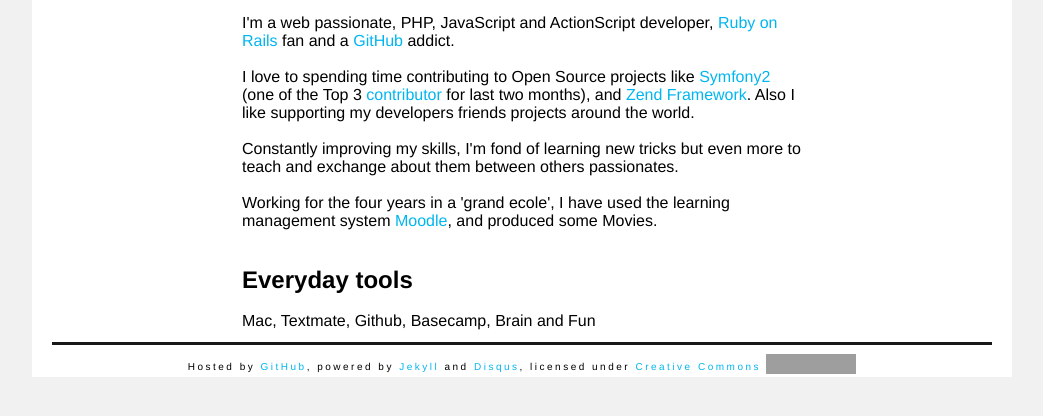
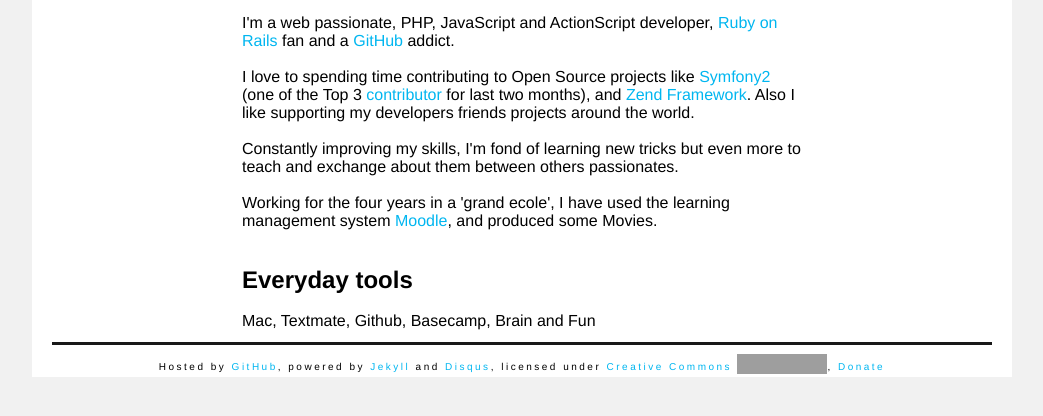
Before and after one commit to stealth35/stealth35.github.com, a Jekyll site: the page built from resume.html, in a window 1280 px wide, cut to the strip 314-730 px from the top of the page. Shown: the whole strip, without its empty margins (118-1161 px from the left). Built offline with Jekyll 4.4.1, drawn with Linux system fonts in a browser that asks for light colours; comment, search, counter and statistics services are not loaded; grey boxes are pictures that could not be loaded.

Commit message:
Added donate link

```diff
--- a/_layouts/default.html
+++ b/_layouts/default.html
@@ -29,7 +29,7 @@
             </header>
             {{ content }}
             <footer>
-                <p>Hosted by <a href="http://github.com">GitHub</a>, powered by <a href="http://github.com/mojombo/jekyll">Jekyll</a> and <a href="http://disqus.com" class="dsq-brlink"><span class="logo-disqus">Disqus</span></a>, licensed under <a href="http://creativecommons.org/licenses/by-nc-sa/3.0/">Creative Commons <img id="image-licence" src="http://i.creativecommons.org/l/by-nc-sa/3.0/80x15.png" alt="cc-by-nc-sa" /></a></p>
+                <p>Hosted by <a href="http://github.com">GitHub</a>, powered by <a href="http://github.com/mojombo/jekyll">Jekyll</a> and <a href="http://disqus.com" class="dsq-brlink"><span class="logo-disqus">Disqus</span></a>, licensed under <a href="http://creativecommons.org/licenses/by-nc-sa/3.0/">Creative Commons <img id="image-licence" src="http://i.creativecommons.org/l/by-nc-sa/3.0/80x15.png" alt="cc-by-nc-sa" /></a>, <a href="https://www.paypal.com/cgi-bin/webscr?cmd=_s-xclick&amp;hosted_button_id=LBSVK62XMRYBL">Donate</a></p>
             </footer>
         </div>
         <script type="text/javascript">
```
